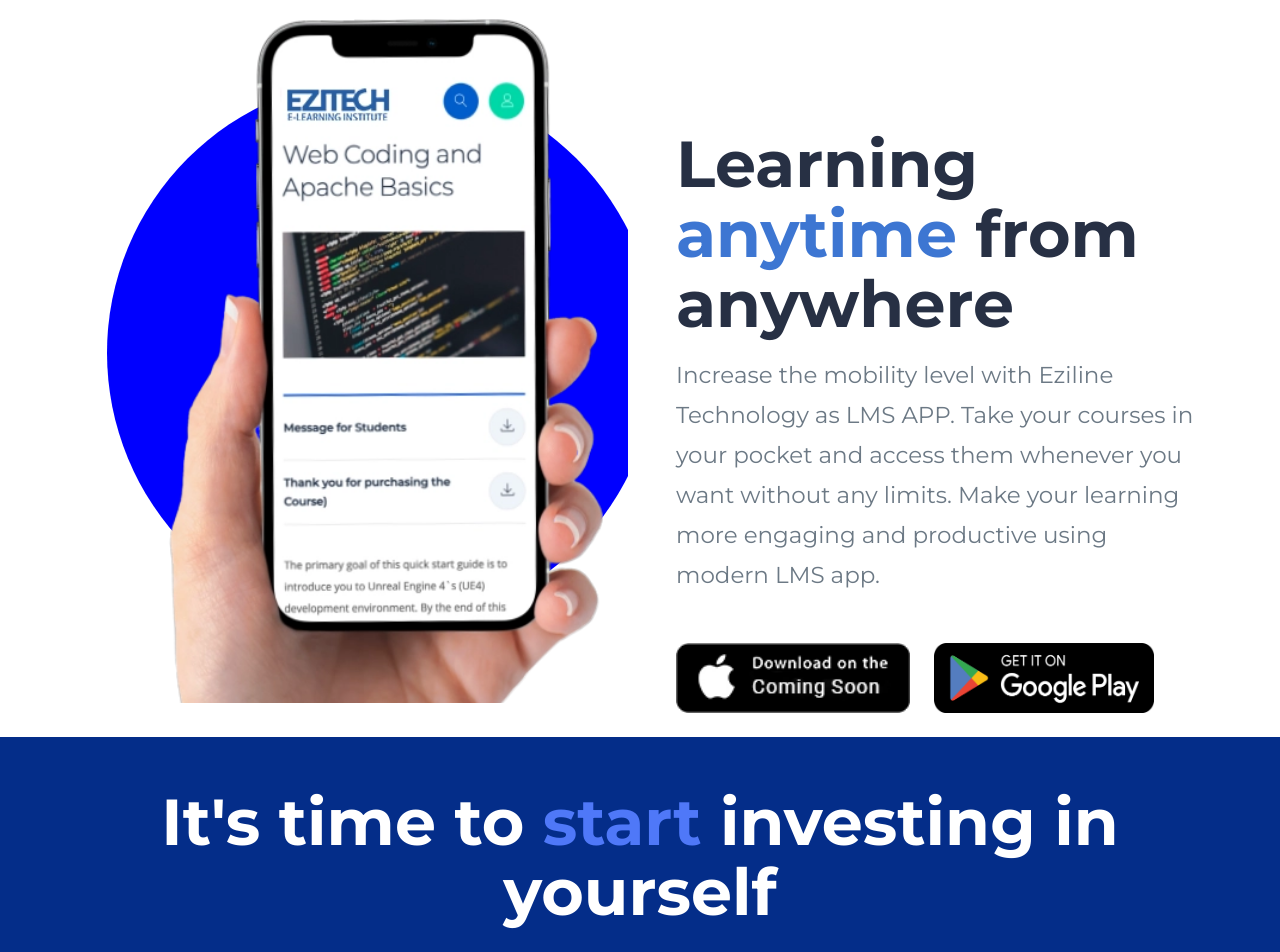
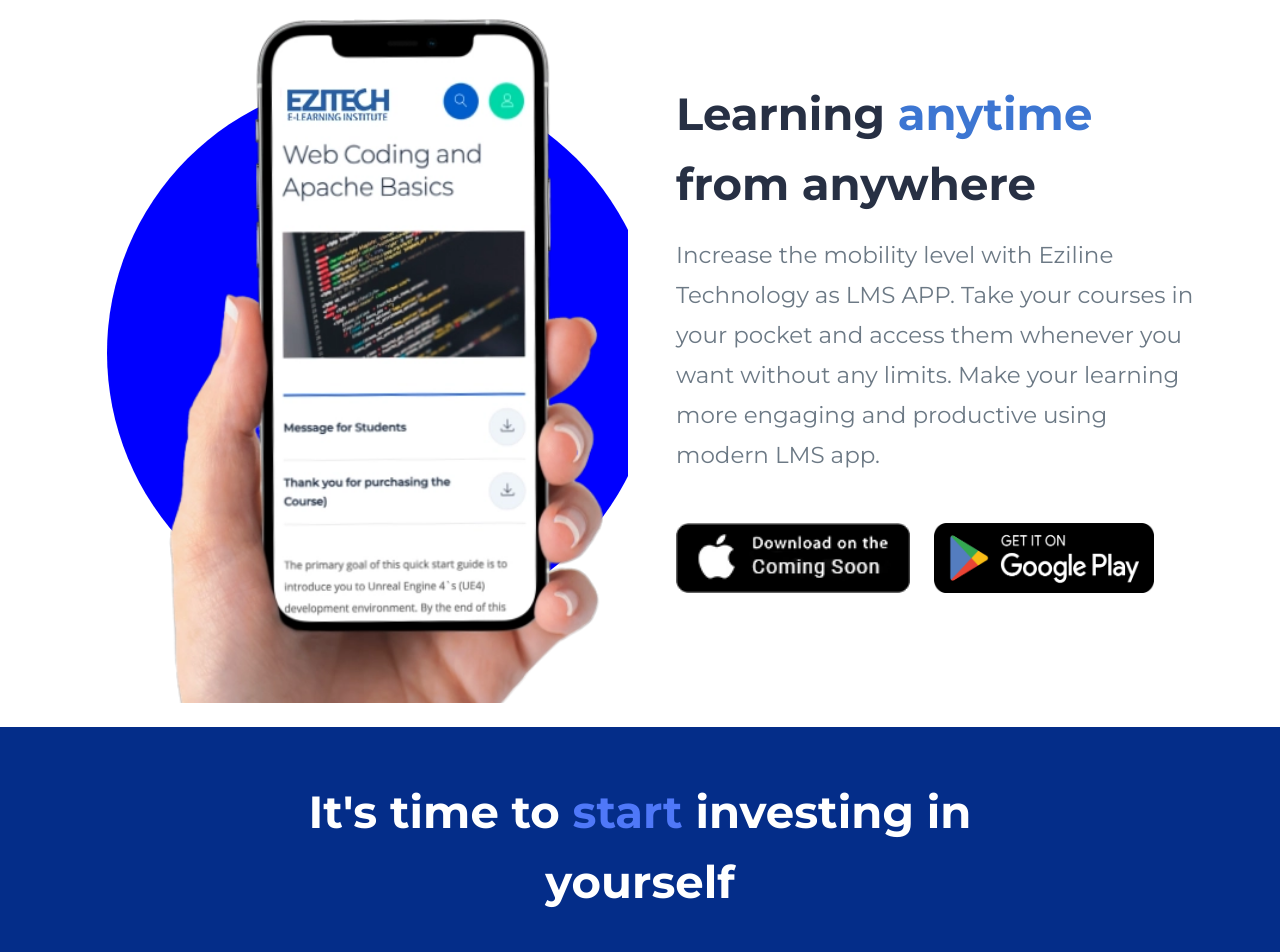
Before and after one commit to Safia-Liaqat/Ezitech-Assignment, a React (Vite) app: page / in a window 1280 px wide. Shown: the part 4240-5192 px from the top of the page. Built offline with nearby package versions, Linux system fonts and the light colour scheme.

Commit message:
Heading fixed

```diff
--- a/src/components/content/content.css
+++ b/src/components/content/content.css
@@ -101,12 +101,12 @@
   }
 
   .theme-punch{
-    margin-top: 150px;
+    margin-top: 100px;
   }
 
   .theme-punchheading{
     color: #273044;
-    font-size: 65px;
+    font-size: 45px;
     font-weight: bold;
     line-height: 70px;
   }
--- a/src/components/footer.css
+++ b/src/components/footer.css
@@ -17,7 +17,7 @@
 
   .footer-heading{
     font-family: "Montserrat";
-    font-size: 65px;
+    font-size: 45px;
     font-weight: bold;
     line-height: 70px;
   }
```
